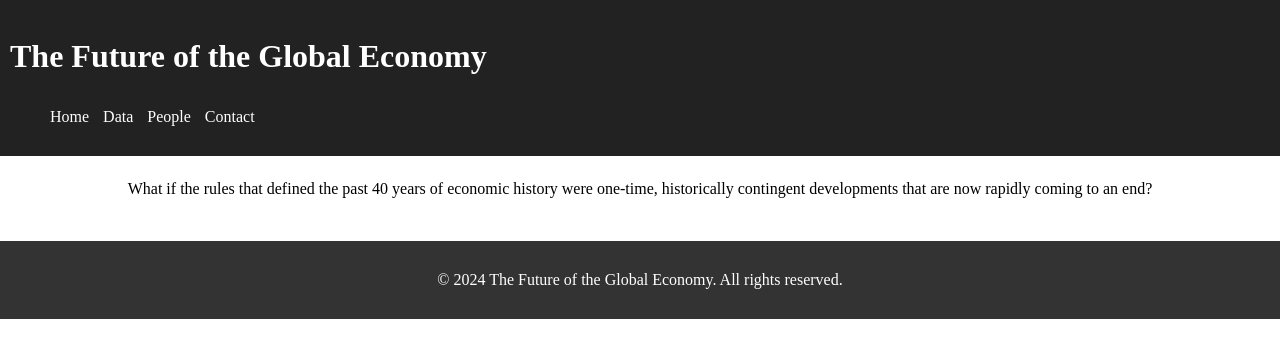
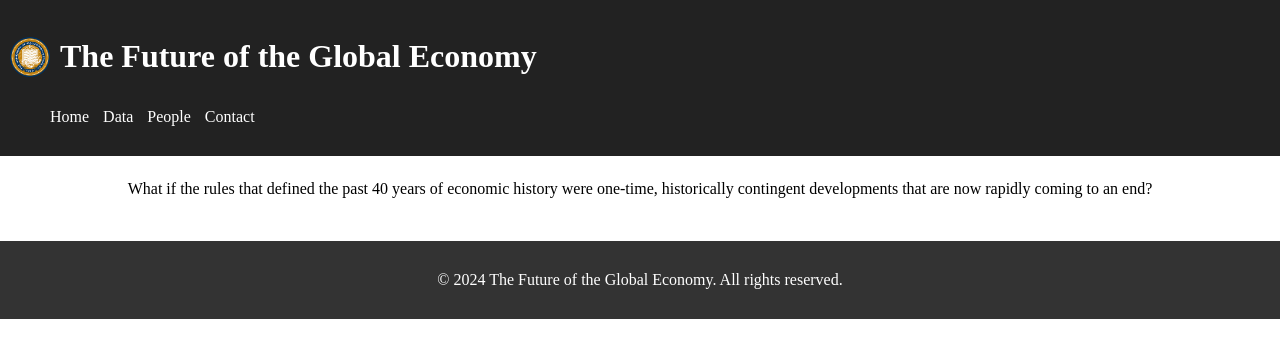
Before and after one commit to juliocedillo/neweconomy, a Jekyll site: the page built from index.md, in a window 1280 px wide. Shown: the top 358 px of the page. Built offline with Jekyll 4.4.1, drawn with Linux system fonts in a browser that asks for light colours.

Commit message:
Update default.html

```diff
--- a/_layouts/default.html
+++ b/_layouts/default.html
@@ -9,7 +9,12 @@
 </head>
 <body>
   <header>
-    <h1><a href="{{ site.url | default: site.baseurl }}">{{ site.title }}</a></h1>
+    <h1>
+      <a href="{{ site.url | default: site.baseurl }}" style="display: flex; align-items: center;">
+        <img src="{{ site.logo | relative_url }}" alt="Logo" style="height: 40px; margin-right: 10px;">
+        {{ site.title }}
+      </a>
+    </h1>
     <nav>
       <ul>
         {% for item in site.data.navigation %}
```
